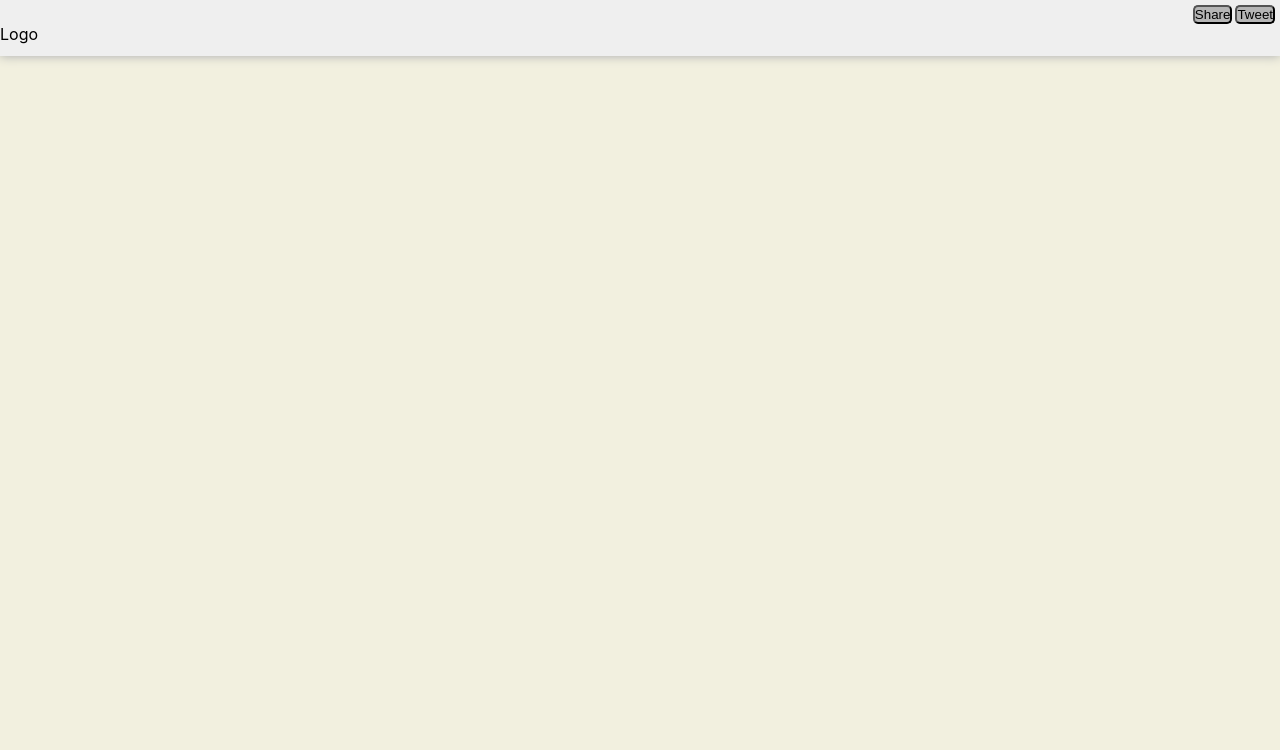
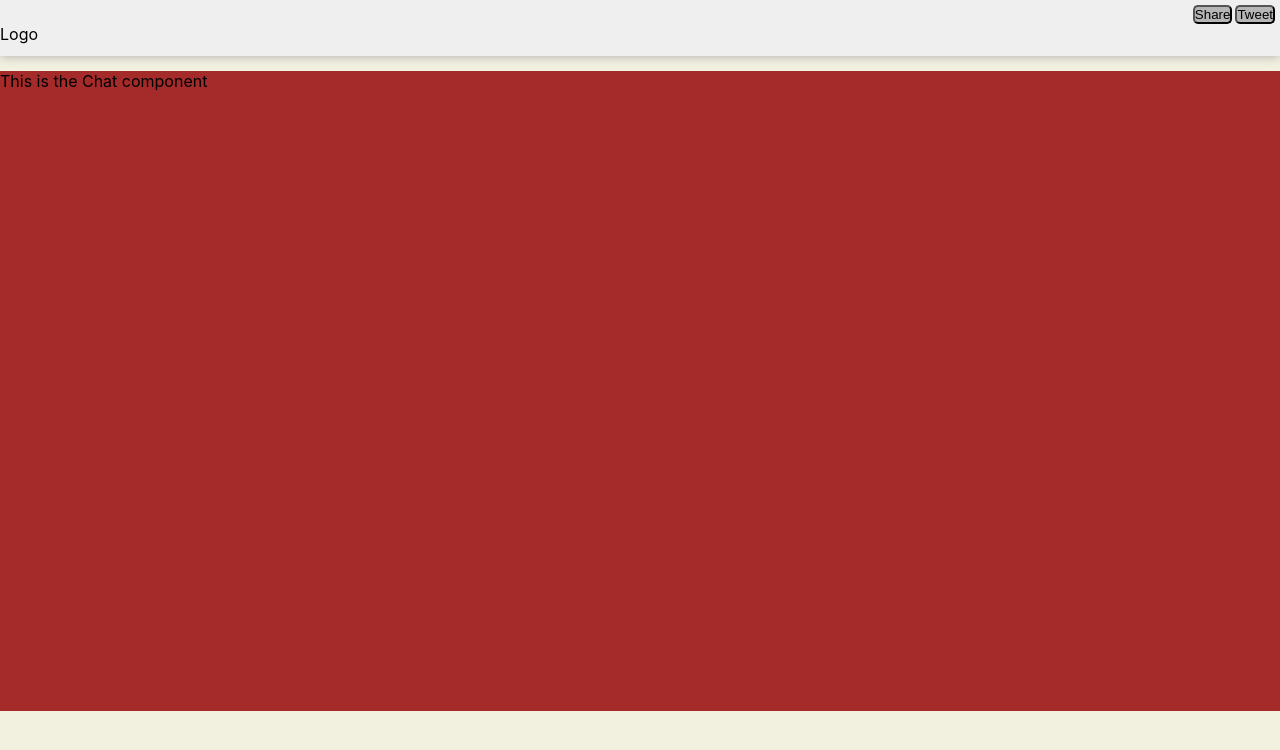
Before and after one commit to DudeLovesRPGs/uhmeegle, a React (Create React App) app: page /chat in a window 1280 px wide. Shown: the top 750 px of the page. Built offline with nearby package versions, Linux system fonts and the light colour scheme.

Commit message:
Working on Chat component

```diff
--- /dev/null
+++ b/src/components/Chat.js
@@ -0,0 +1,7 @@
+import React from 'react'
+
+const Chat = () => {
+  return(<main className='Chat'><p>This is the Chat component</p></main>)
+};
+
+export default Chat;
--- a/src/components/ChatPage.js
+++ b/src/components/ChatPage.js
@@ -1,8 +1,10 @@
 import React from 'react'
 import Header from './Header';
+import Chat from './Chat';
 const ChatPage = () => {
     return(<main className='ChatPage'>
         <Header/>
+        <Chat/>
     </main>)
 }
 
--- a/src/index.css
+++ b/src/index.css
@@ -34,6 +34,7 @@ button:hover{
   display: flex;
   flex-direction: column;
   height: 100vh;
+  width: 100vw;
   background-color: #f2f0df;
 
 }
@@ -134,6 +135,14 @@ button:hover{
 
 }
 
+.ChatPage .Chat{
+  align-self: center;
+  height: 80%;
+  margin: 0 -10px 0 -10px;
+  width: 100%;
+  background-color: brown;
+}
+
 
 code {
   font-family: source-code-pro, Menlo, Monaco, Consolas, 'Courier New',
```
